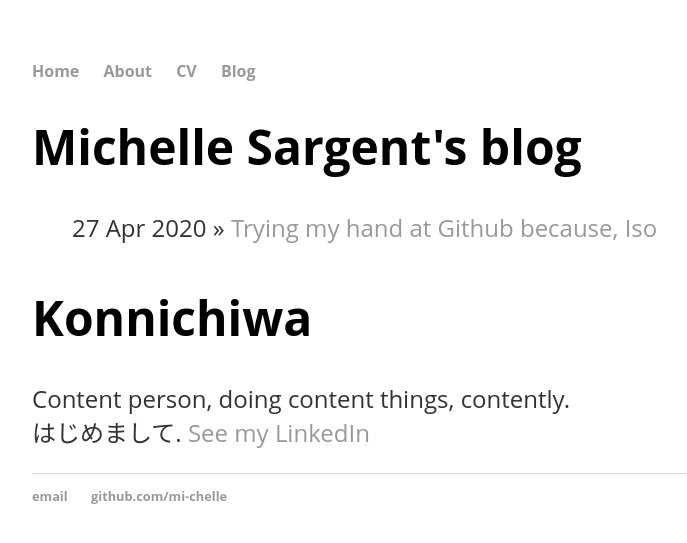
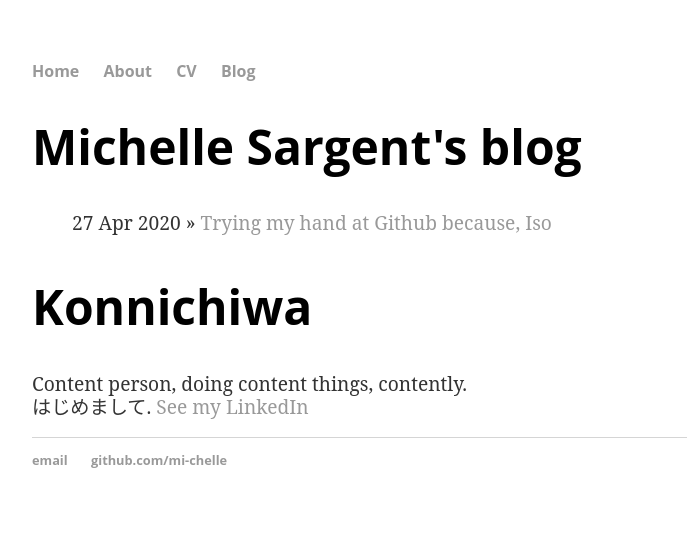
Before and after one commit to mi-chelle/akauntabiritii, a Jekyll site: the page built from blog/index.html, in a window 1280 px wide. Shown: the top 543 px of the page, without its empty margins (160-847 px from the left). Built offline with Jekyll 4.4.1, drawn with Linux system fonts in a browser that asks for light colours.

Commit message:
Update main.css

```diff
--- a/css/main.css
+++ b/css/main.css
@@ -24,9 +24,9 @@ h1 {
     font-family:'Open Sans', 'Helvetica', 'Sans-Serif';
 }
 p {
-    font-size: 1.5em;
-    font-family:'Open Sans', 'Helvetica', 'Sans-Serif';
-    line-height: 1.4em;
+    font-size: 1.2em;
+    font-family:'Crimson Text', 'Roboto Slab', 'Serif';
+    line-height: 1.2em;
     color: #333;
 }
 footer {
@@ -36,9 +36,9 @@ footer {
 
 ul.posts {
     margin: 20px auto 40px;
-    font-size: 1.5em;
-    font-family:'Open Sans', 'Helvetica', 'Sans-Serif';
-    line-height: 1.4em;
+    font-size: 1.2em;
+    font-family:'Crimson Text', 'Roboto Slab', 'Serif';
+    line-height: 1.2em;
     color: #333;
 }
 
```
